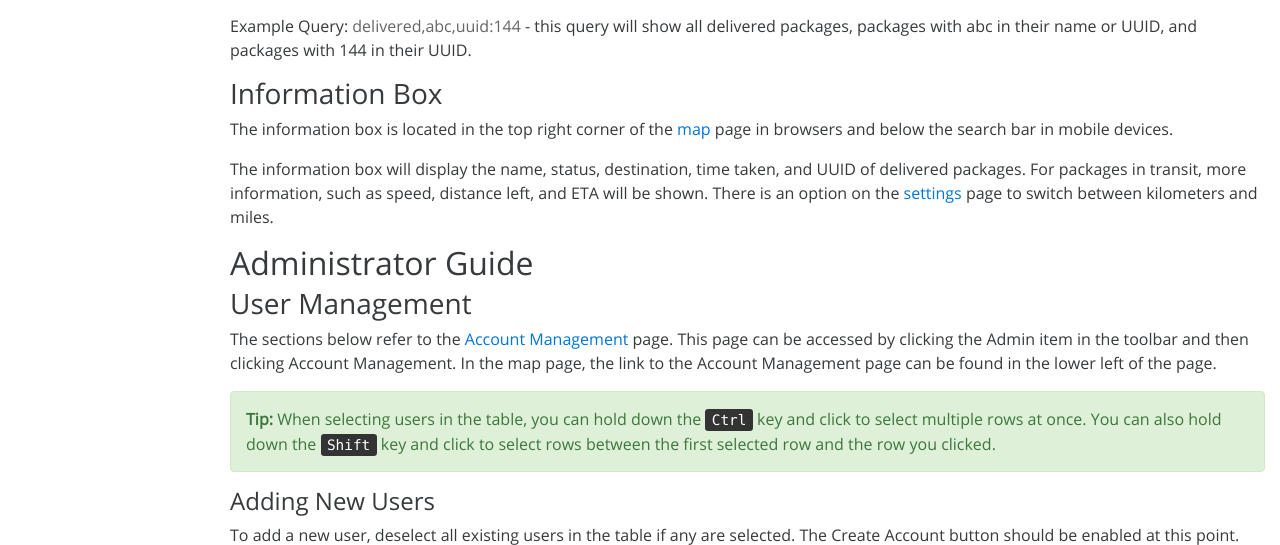
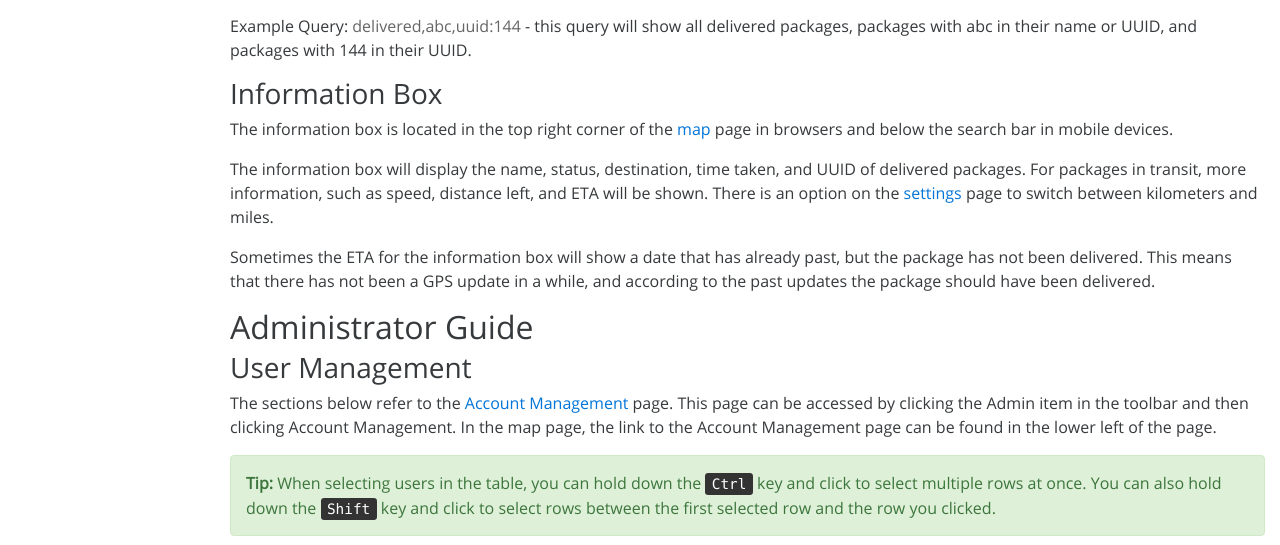
Before and after one commit to ezwang/IDT-Contest, a Flask app: page /about in a window 1280 px wide. Shown: the part 1304-1849 px from the top of the page. Run offline with Flask 2, Linux system fonts and the light colour scheme; some libraries are stand-ins or nearby versions.

Commit message:
added clarification

```diff
--- a/templates/about.html
+++ b/templates/about.html
@@ -69,6 +69,7 @@
         <h3 id="user-info">Information Box</h3>
         <p>The information box is located in the top right corner of the <a href="/map">map</a> page in browsers and below the search bar in mobile devices.</p>
         <p>The information box will display the name, status, destination, time taken, and UUID of delivered packages. For packages in transit, more information, such as speed, distance left, and ETA will be shown. There is an option on the <a href="/settings">settings</a> page to switch between kilometers and miles.</p>
+        <p>Sometimes the ETA for the information box will show a date that has already past, but the package has not been delivered. This means that there has not been a GPS update in a while, and according to the past updates the package should have been delivered.</p>
         <h2 id="admin">Administrator Guide</h2>
         <h3 id="admin-user">User Management</h3>
         <p>The sections below refer to the <a href="/accounts">Account Management</a> page. This page can be accessed by clicking the Admin item in the toolbar and then clicking Account Management. In the map page, the link to the Account Management page can be found in the lower left of the page.</p>
```
